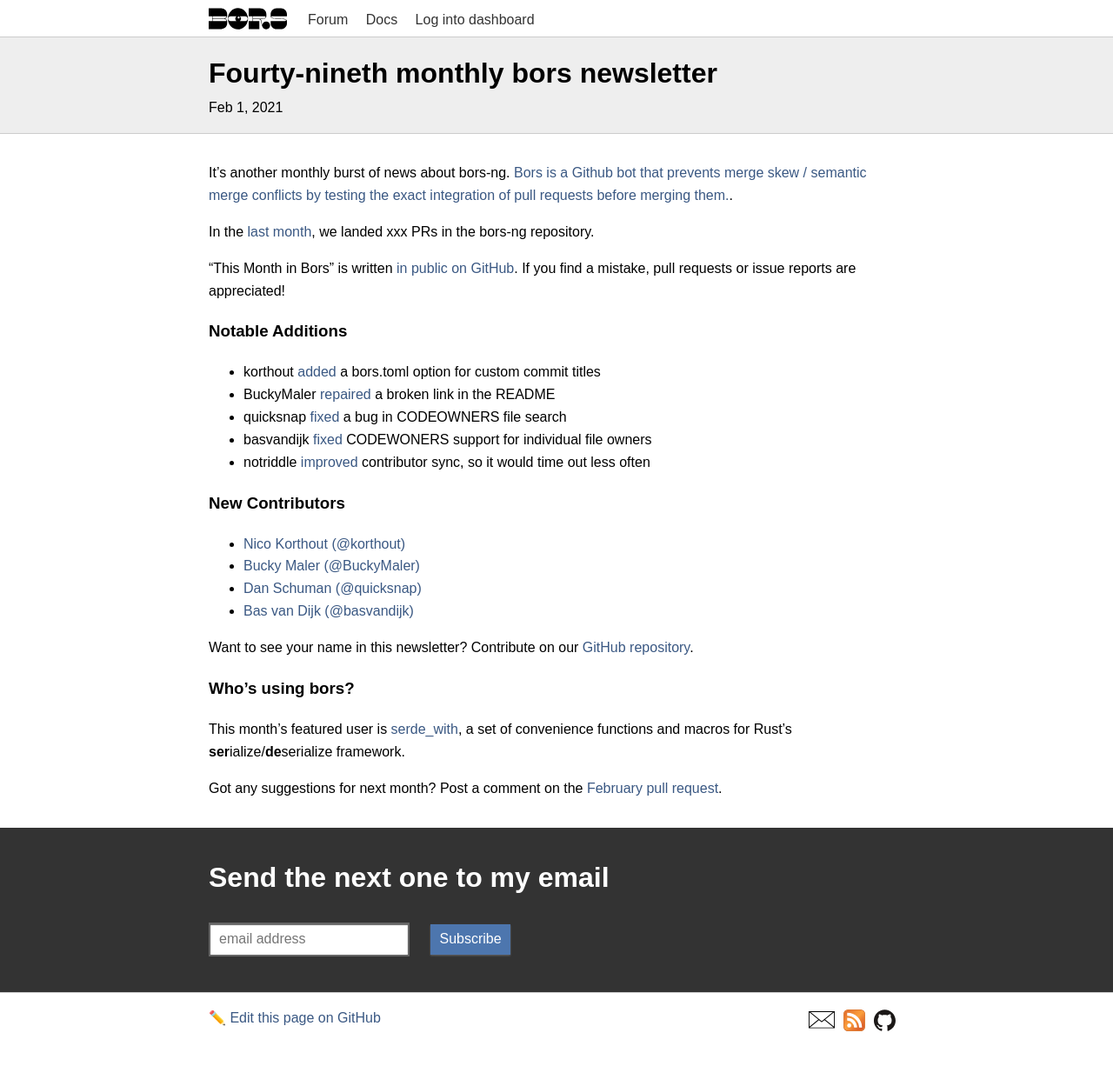
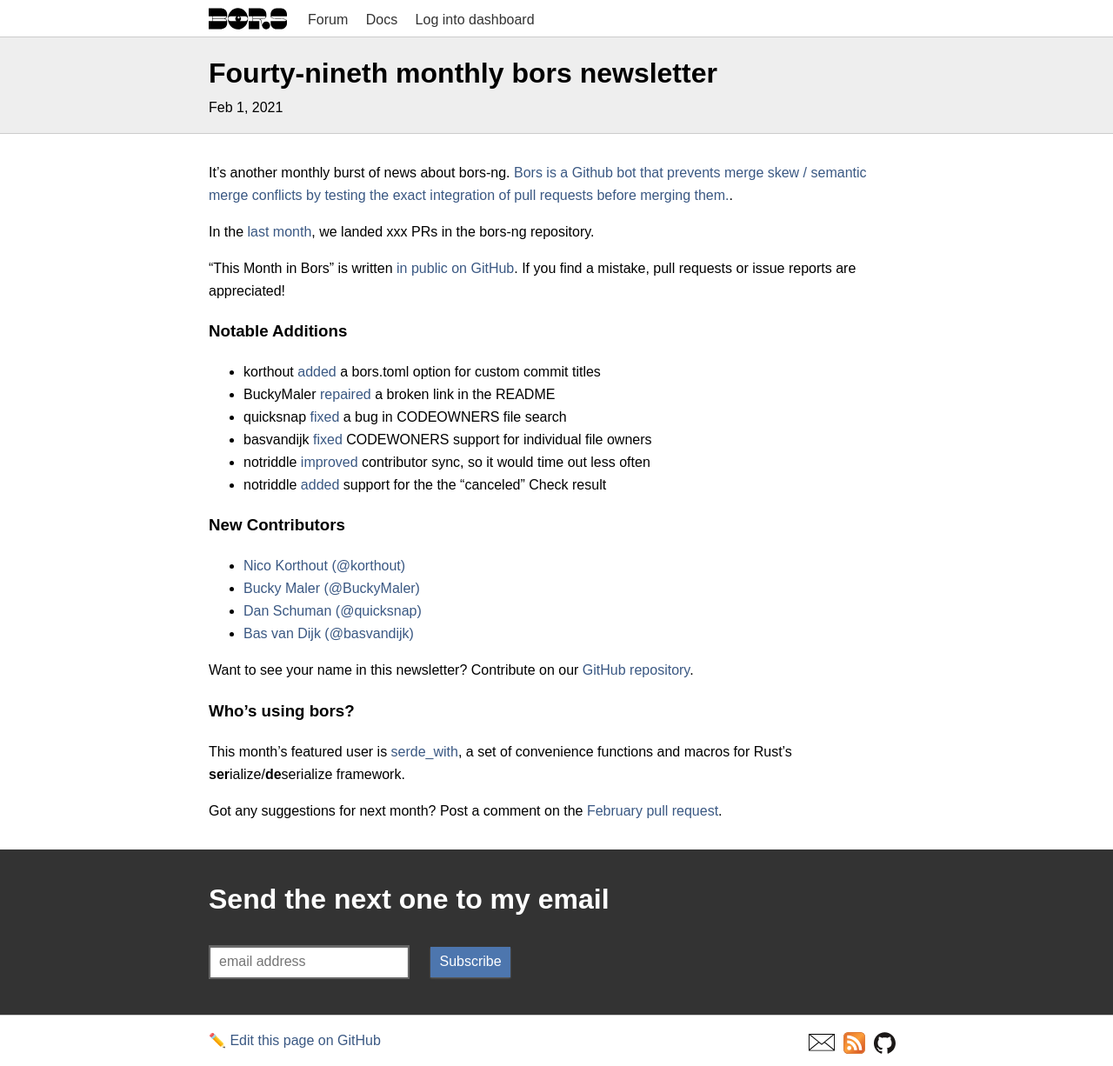
Before and after one commit to bors-ng/bors-ng.github.io, a Jekyll site: the page built from _posts/2021-02-01-tmib-49.md, in a window 1280 px wide. Shown: the whole page at 87% size. Built offline with Jekyll 4.4.1, drawn with Linux system fonts in a browser that asks for light colours; before the commit the page ends 1200 px from its top, so only the background shows below that.

Commit message:
Add bors-ng/bors-ng#1136

```diff
--- a/_posts/2021-02-01-tmib-49.md
+++ b/_posts/2021-02-01-tmib-49.md
@@ -24,7 +24,7 @@
 * quicksnap [fixed](https://github.com/bors-ng/bors-ng/pull/1128) a bug in CODEOWNERS file search
 * basvandijk [fixed](https://github.com/bors-ng/bors-ng/pull/1131) CODEWONERS support for individual file owners
 * notriddle [improved](https://github.com/bors-ng/bors-ng/pull/1133) contributor sync, so it would time out less often
-
+* notriddle [added](https://github.com/bors-ng/bors-ng/pull/1136) support for the the "canceled" Check result
 
 ### New Contributors
 
```
